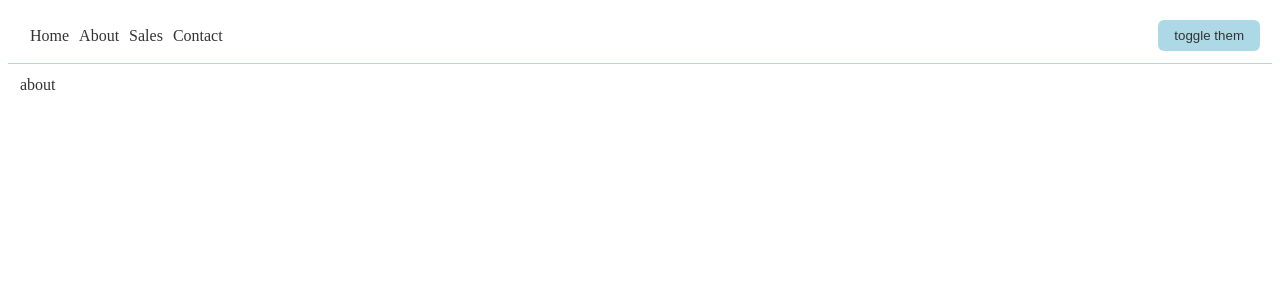
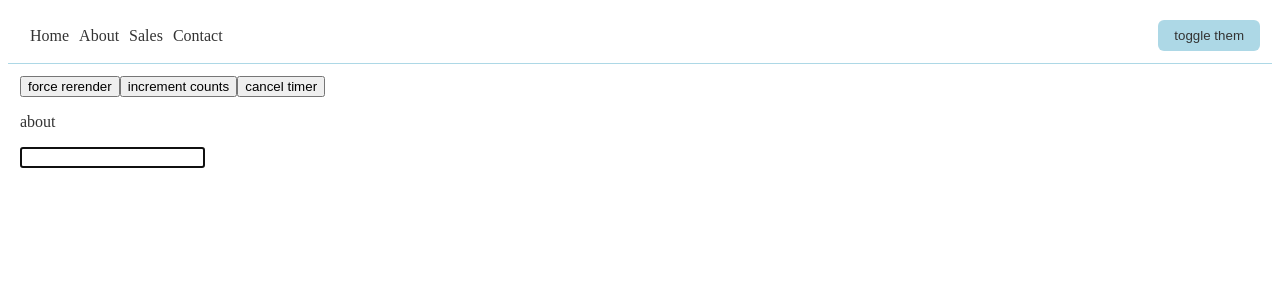
Before and after one commit to vladasko-g/sda-react-23, a React app: page /about in a window 1280 px wide. Shown: the top 300 px of the page. Built offline with nearby package versions, Linux system fonts and the light colour scheme; the HTML template or start-up script is replaced by a standard one.

Commit message:
ref examples

```diff
--- a/src/component/Button.js
+++ b/src/component/Button.js
@@ -1,12 +1,14 @@
-import React from "react";
+import React, { forwardRef } from "react";
 
 import { useTheme } from "../hooks/useTheme";
 
-export const Button = ({ children, onClick, ...rest }) => {
+// Ref examples
+export const Button = forwardRef(({ children, onClick, ...rest }, ref) => {
   const theme = useTheme();
 
   return (
     <button
+      ref={ref}
       style={{
         padding: "8px 16px",
         border: "none",
@@ -20,4 +22,4 @@ export const Button = ({ children, onClick, ...rest }) => {
       {children}
     </button>
   );
-};
+});
--- a/src/component/ContentAbout.js
+++ b/src/component/ContentAbout.js
@@ -1,11 +1,61 @@
-import React from "react";
+import React, { useRef, useState, useEffect } from "react";
 
 import { Content } from "./Content";
 
+// Ref examples
 export const ContentAbout = () => {
+  const [_, setAnything] = useState(false);
+
+  const inputRef = useRef(null);
+  const timer = useRef(null);
+
+  let count1 = 0;
+  const count2 = useRef(0);
+
+  console.log("render value count1", count1);
+  console.log("render value count2", count2.current);
+
+  console.log("inputRef", inputRef);
+
+  useEffect(() => {
+    timer.current = setInterval(() => {
+      console.log("time to log");
+    }, 3000);
+
+    inputRef.current.focus();
+
+    console.log(timer.current);
+  }, []);
+
   return (
     <Content>
-      <div>about</div>
+      <button onClick={() => setAnything(anything => !anything)}>
+        force rerender
+      </button>
+      <button
+        onClick={() => {
+          count1 = count1 + 1;
+          count2.current = count2.current + 1;
+
+          console.log("updated count1", count1);
+          console.log("updated count2", count2.current);
+        }}
+      >
+        increment counts
+      </button>
+      <button
+        onClick={() => {
+          clearInterval(timer.current);
+        }}
+      >
+        cancel timer
+      </button>
+      <div>
+        <p>about</p>
+        <div>
+          <input ref={inputRef} type="text" />
+        </div>
+      </div>
     </Content>
   );
 };
--- a/src/component/PaginationButtons.js
+++ b/src/component/PaginationButtons.js
@@ -1,8 +1,13 @@
-import React from "react";
+import React, { useRef } from "react";
 
 import { Button } from "./Button";
 
+// Ref examples
 export const PaginationButtons = ({ setPage, page, finalPage = 20 }) => {
+  const someButton = useRef(null);
+
+  console.log(someButton);
+
   return (
     <div
       style={{
@@ -12,7 +17,9 @@ export const PaginationButtons = ({ setPage, page, finalPage = 20 }) => {
       }}
     >
       {page > 1 && (
-        <Button onClick={() => setPage(page => page - 1)}>Prev</Button>
+        <Button ref={someButton} onClick={() => setPage(page => page - 1)}>
+          Prev
+        </Button>
       )}
       {page < finalPage && (
         <Button onClick={() => setPage(page => page + 1)}>Next</Button>
```
